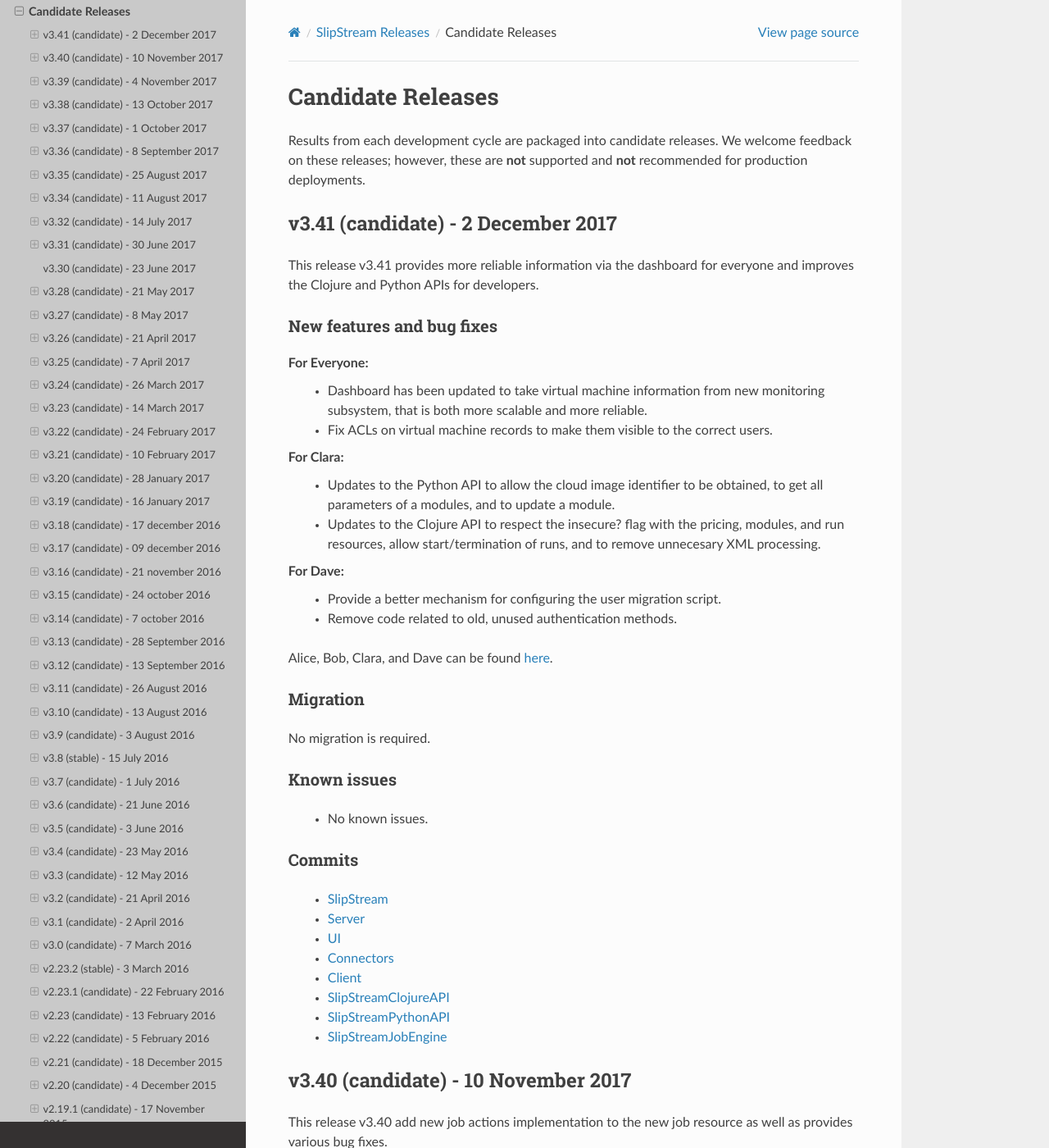
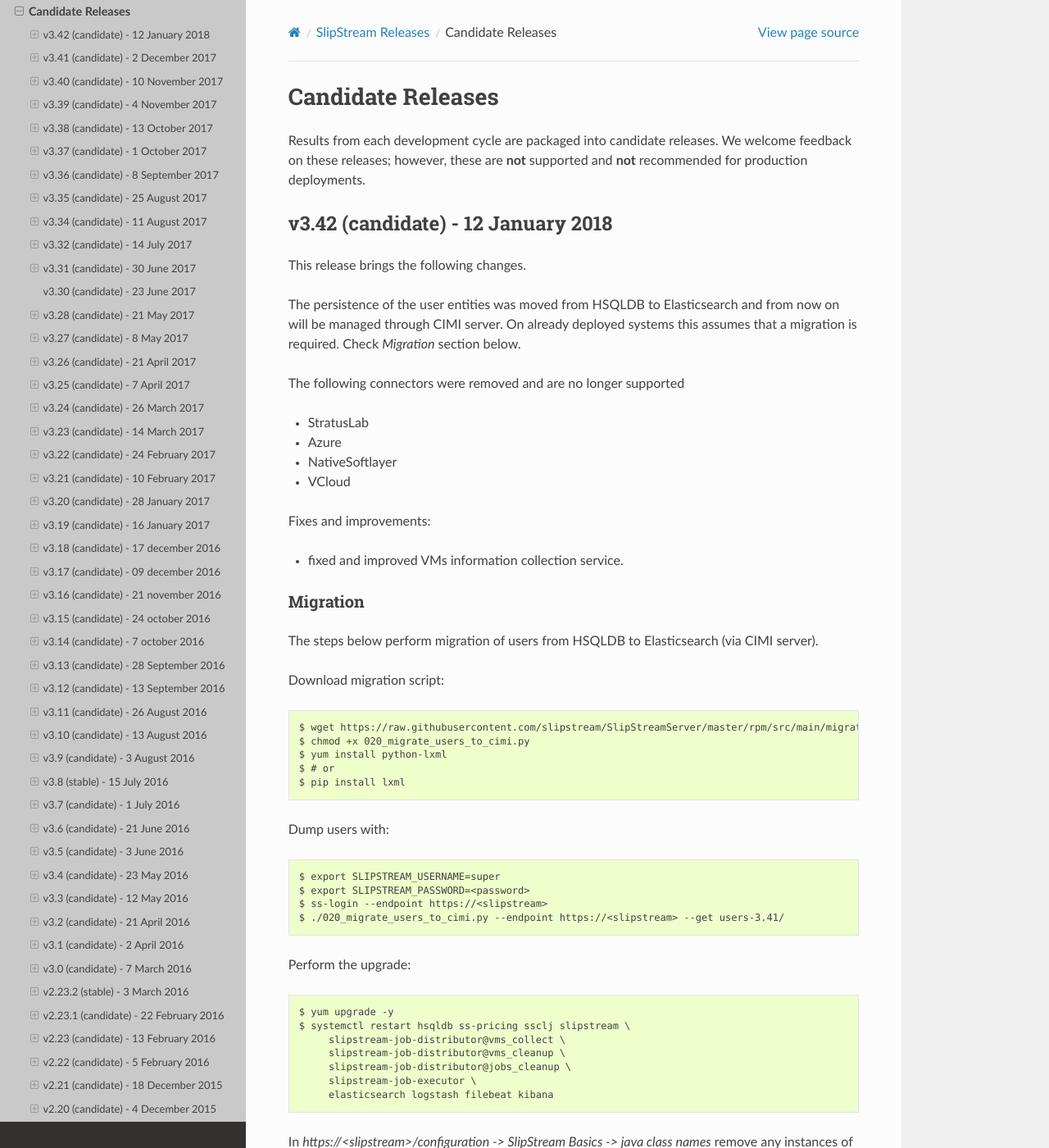
Before and after one commit to slipstream/SlipStreamDocumentation, a Sphinx documentation site: the page built from docs/release_notes/candidate_releases.rst, in a window 1280 px wide and 1400 px high. Shown: the whole window at 82% size. Built offline with Sphinx 7.4.7 and the Read the Docs theme 2.0.0, drawn with Linux system fonts in a browser that asks for light colours; some of the changed text lies outside the part shown.

Commit message:
release notes for v3.42

```diff
--- a/docs/release_notes/candidate_releases.rst
+++ b/docs/release_notes/candidate_releases.rst
@@ -4,6 +4,68 @@
 Results from each development cycle are packaged into candidate
 releases. We welcome feedback on these releases; however, these are
 **not** supported and **not** recommended for production deployments.
+
+
+v3.42 (candidate) - 12 January 2018
+-----------------------------------
+
+This release brings the following changes.
+
+The persistence of the user entities was moved from HSQLDB to Elasticsearch and
+from now on will be managed through CIMI server.  On already deployed systems
+this assumes that a migration is required.  Check *Migration* section below.
+
+The following connectors were removed and are no longer supported
+
+* StratusLab
+* Azure
+* NativeSoftlayer
+* VCloud
+
+Fixes and improvements:
+
+* fixed and improved VMs information collection service.
+
+Migration
+~~~~~~~~~
+
+The steps below perform migration of users from HSQLDB to Elasticsearch (via
+CIMI server).
+
+Download migration script::
+
+   $ wget https://raw.githubusercontent.com/slipstream/SlipStreamServer/master/rpm/src/main/migrations/020_migrate_users_to_cimi.py
+   $ chmod +x 020_migrate_users_to_cimi.py
+   $ yum install python-lxml
+   $ # or
+   $ pip install lxml
+
+Dump users with::
+
+   $ export SLIPSTREAM_USERNAME=super
+   $ export SLIPSTREAM_PASSWORD=<password>
+   $ ss-login --endpoint https://<slipstream>
+   $ ./020_migrate_users_to_cimi.py --endpoint https://<slipstream> --get users-3.41/
+
+Perform the upgrade::
+
+   $ yum upgrade -y
+   $ systemctl restart hsqldb ss-pricing ssclj slipstream \
+        slipstream-job-distributor@vms_collect \
+        slipstream-job-distributor@vms_cleanup \
+        slipstream-job-distributor@jobs_cleanup \
+        slipstream-job-executor \
+        elasticsearch logstash filebeat kibana
+
+
+In *https://<slipstream>/configuration -> SlipStream Basics -> java class
+names* remove any instances of the following connectors: nativesoftlayer,
+stratuslab, stratuslabiter, azure, vcloud. Save the configuration.
+
+Push users back to SlipStream::
+
+   $ ./020_migrate_users_to_cimi.py --endpoint https://<slipstream> --put users-3.41/
+
 
 v3.41 (candidate) - 2 December 2017
 -----------------------------------
```
